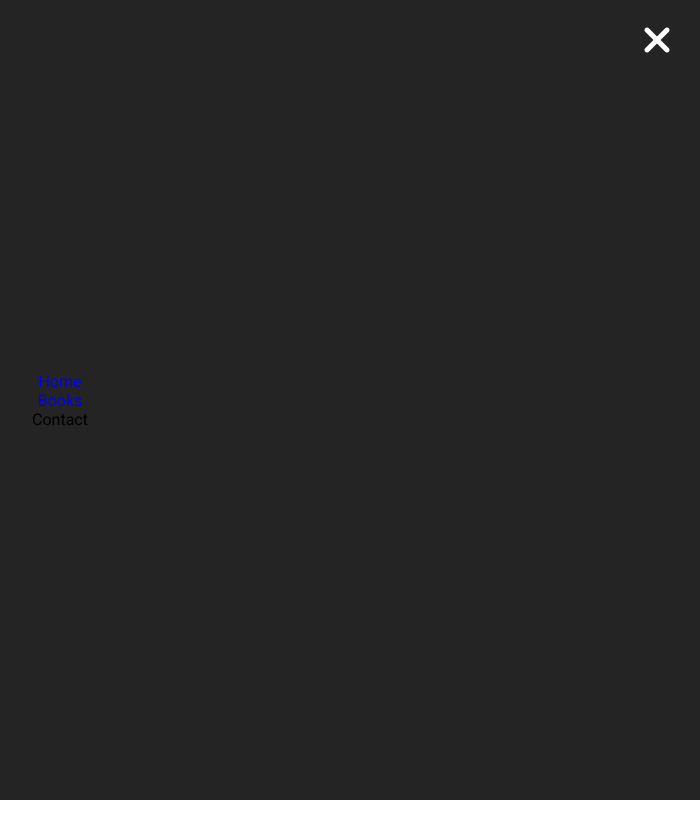
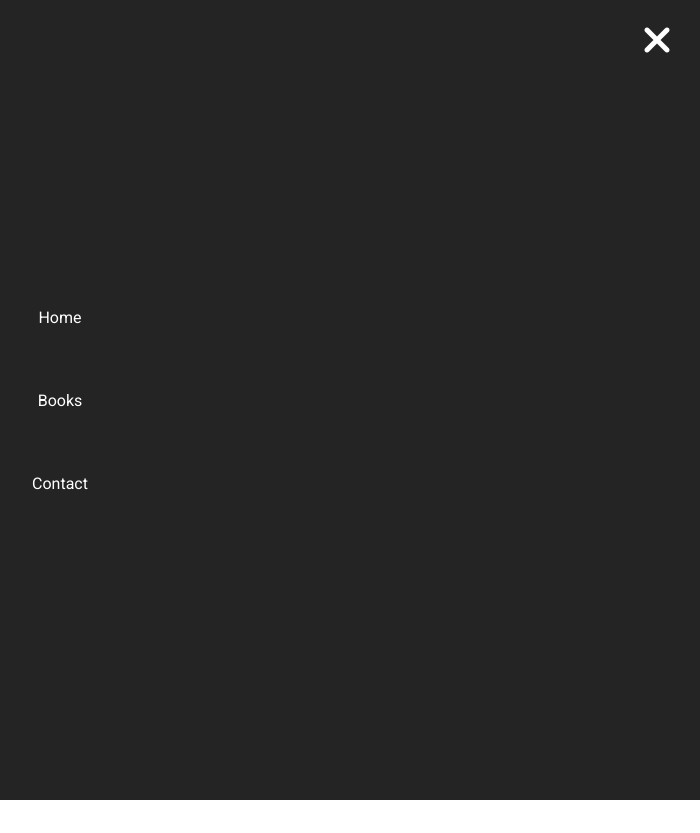
Before and after one commit to lpala96/E-Commerce, a plain HTML site: page index.html in a window 1280 px wide. Shown: the top 833 px of the page, without its empty margins (580-1280 px from the left). Drawn offline with Linux system fonts and the light colour scheme.

Commit message:
working on that side piece

```diff
--- a/styles.css
+++ b/styles.css
@@ -118,6 +118,16 @@ li {
     display: flex;
     flex-direction: column;
     align-items: center;
+}
+
+
+
+.menu__list {
+    padding: 32px 0;
+}
+
+.menu__link {
+    color: white;
 }
 
 .btn__menu--close {
```
